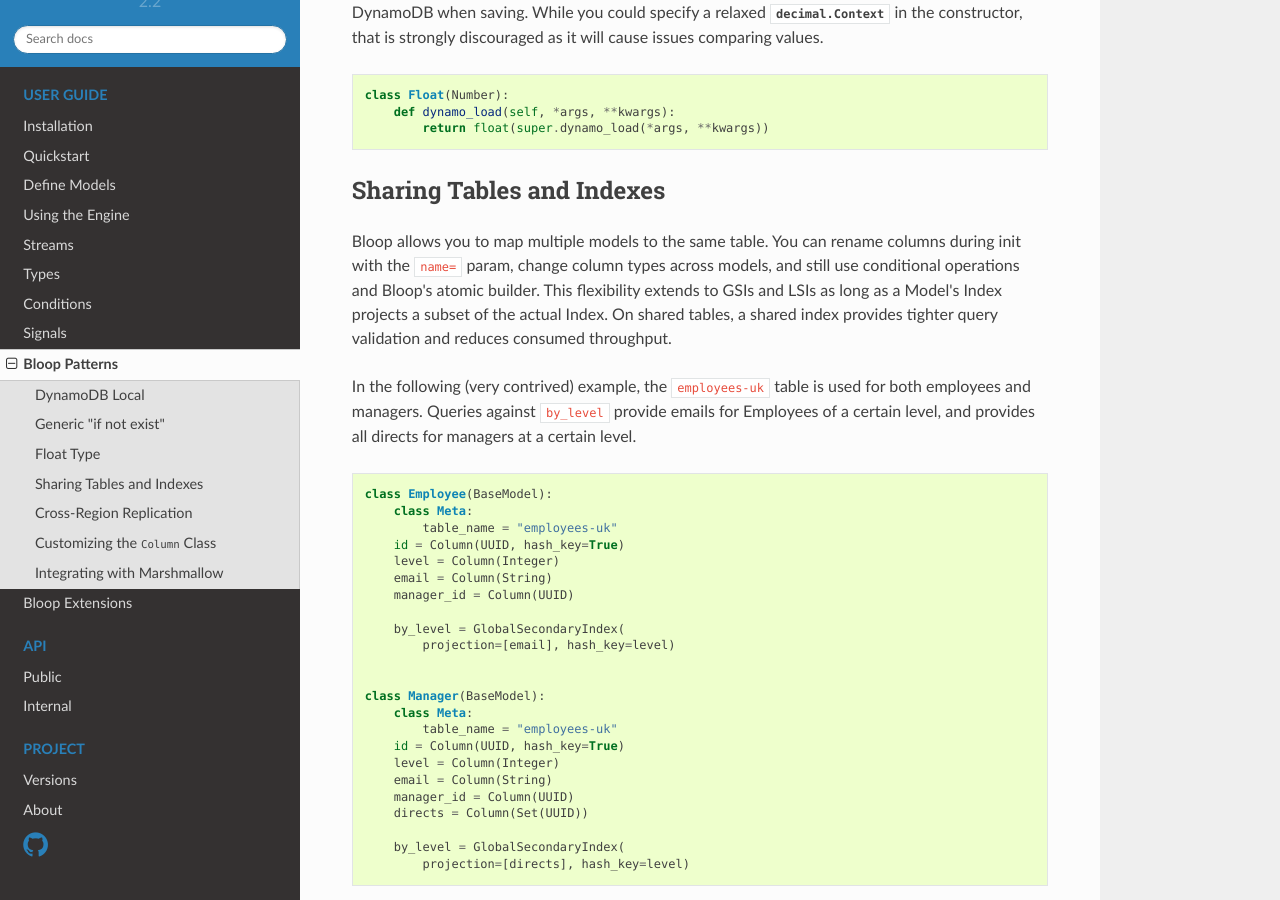
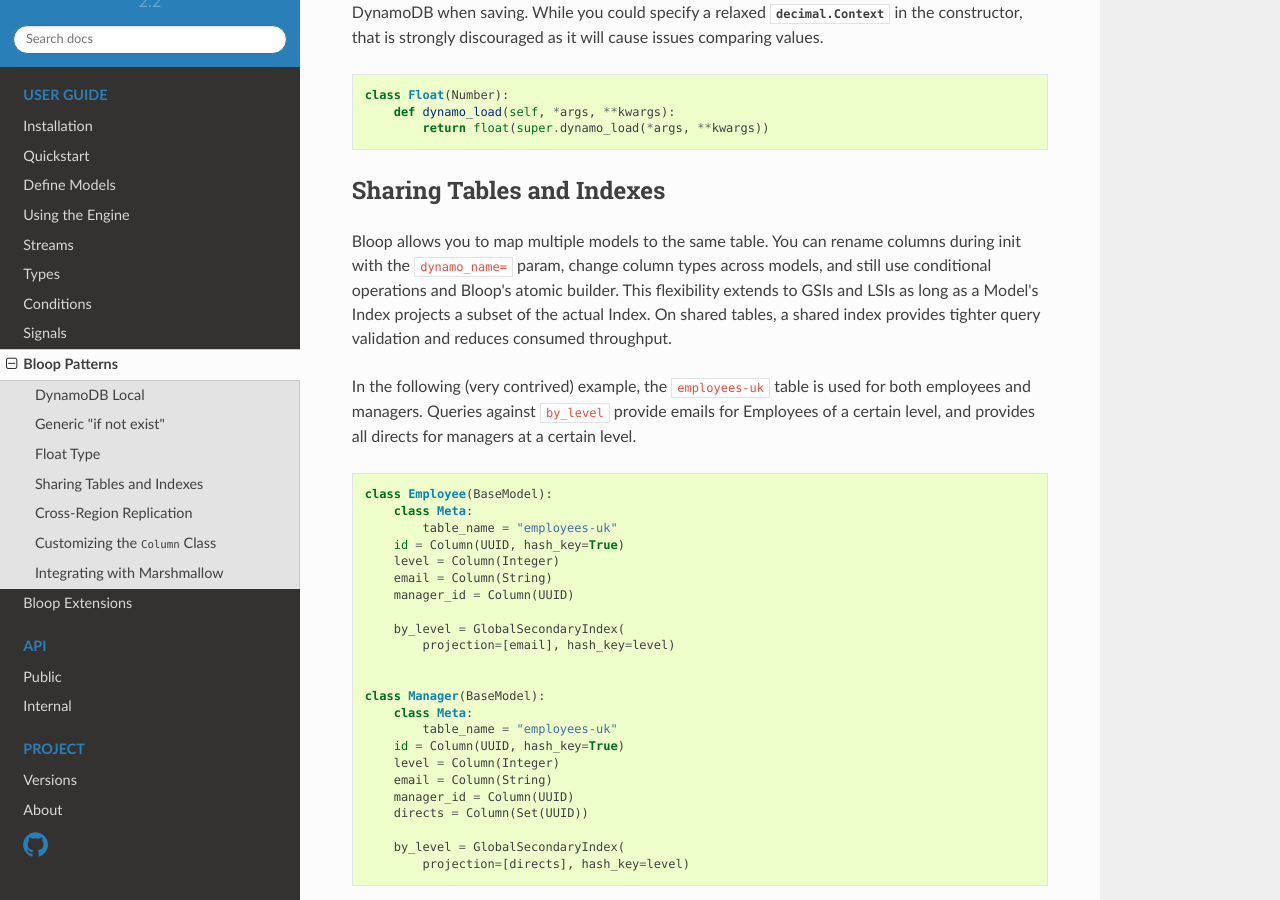
Before and after one commit to numberoverzero/bloop, a Sphinx documentation site: the page built from docs/user/patterns.rst, in a window 1280 px wide and 900 px high, scrolled down 2048 px. Built offline with Sphinx 7.4.7 and the Read the Docs theme 2.0.0, drawn with Linux system fonts in a browser that asks for light colours.

Commit message:
docs: fix `dynamo_name` in public.rst, patterns.rst

```diff
--- a/docs/api/public.rst
+++ b/docs/api/public.rst
@@ -78,7 +78,7 @@
 
             >>> class Document(BaseModel):
             ...     ...
-            ...     cheat_codes = Column(Set(String), name="cc")
+            ...     cheat_codes = Column(Set(String), dynamo_name="cc")
             ...
             >>> Document.cheat_codes.name
             cheat_codes
@@ -121,7 +121,7 @@
             >>> class Document(BaseModel):
             ...     ...
             ...     by_email = GlobalSecondaryIndex(
-            ...         projection="keys", name="ind_e", hash_key="email")
+            ...         projection="keys", dynamo_name="ind_e", hash_key="email")
             ...
             >>> Document.by_email.name
             by_email
@@ -184,7 +184,7 @@
             >>> class Document(BaseModel):
             ...     ...
             ...     by_date = LocalSecondaryIndex(
-            ...         projection="keys", name="ind_co", range_key="created_on")
+            ...         projection="keys", dynamo_name="ind_co", range_key="created_on")
             ...
             >>> Document.by_date.name
             by_date
--- a/docs/user/patterns.rst
+++ b/docs/user/patterns.rst
@@ -130,7 +130,7 @@
 ============================
 
 Bloop allows you to map multiple models to the same table.  You can rename columns during
-init with the ``name=`` param, change column types across models, and still use conditional
+init with the ``dynamo_name=`` param, change column types across models, and still use conditional
 operations and Bloop's atomic builder.  This flexibility extends to GSIs and LSIs as long
 as a Model's Index projects a subset of the actual Index.  On shared tables, a shared index
 provides tighter query validation and reduces consumed throughput.
```
